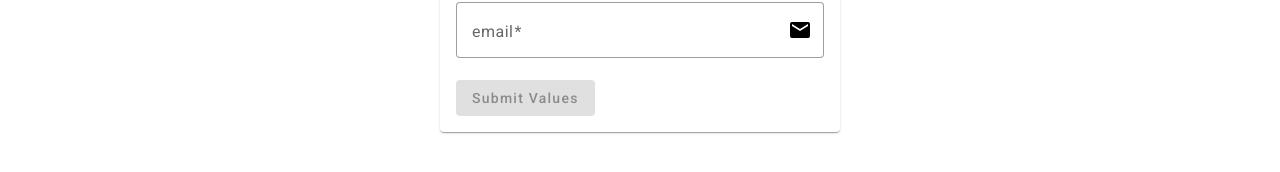
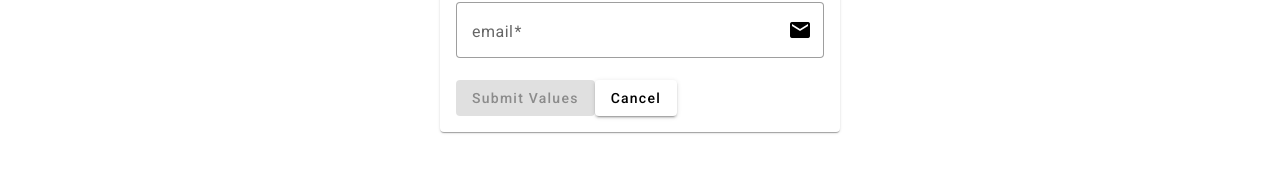
Before and after one commit to ulestrange/AngularWS2023, an Angular app: page /contacts/form in a window 1280 px wide. Shown: the part 315-487 px from the top of the page. Built offline with nearby package versions, Linux system fonts and the light colour scheme.

Commit message:
got rid of http headers in contact service

```diff
--- a/src/app/contacts/contact-form/contact-form.component.html
+++ b/src/app/contacts/contact-form/contact-form.component.html
@@ -1,6 +1,5 @@
 
 
-<div *ngIf="contact">{{contact.name}}</div>
 
   <mat-card>
     <mat-card-header>
@@ -50,6 +49,8 @@
 <button mat-raised-button type="submit" color="primary"
 [disabled] = "contactForm.invalid" >Submit Values</button>
 
+<a mat-raised-button href="/contacts" > Cancel</a>
+
     </form>
 </mat-card-content>
 
--- a/src/app/contacts/contact.service.ts
+++ b/src/app/contacts/contact.service.ts
@@ -20,7 +20,7 @@ export class ContactService {
     console.log("get contacts called" );
 
    const options =  {
-     headers: new HttpHeaders().set('X-API-key', 'abcde12345'),
+    // headers: new HttpHeaders().set('X-API-key', 'abcde12345'),
     // params: new HttpParams().set('name', 'una')
      };
 
```
